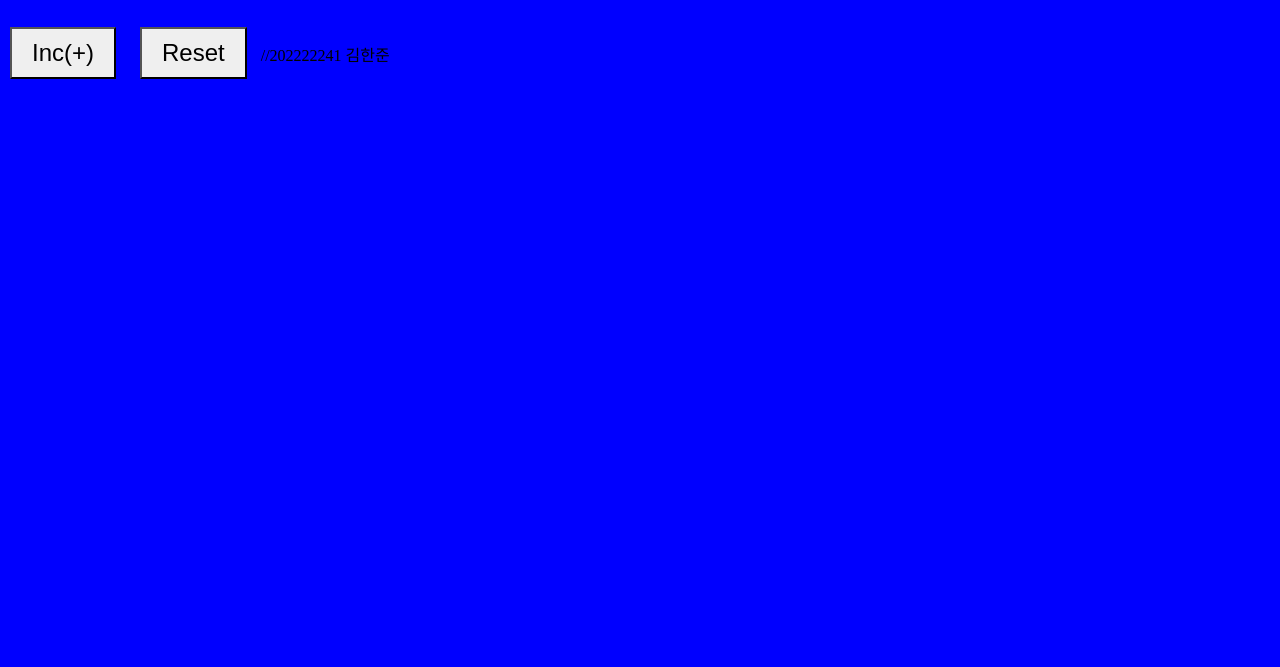
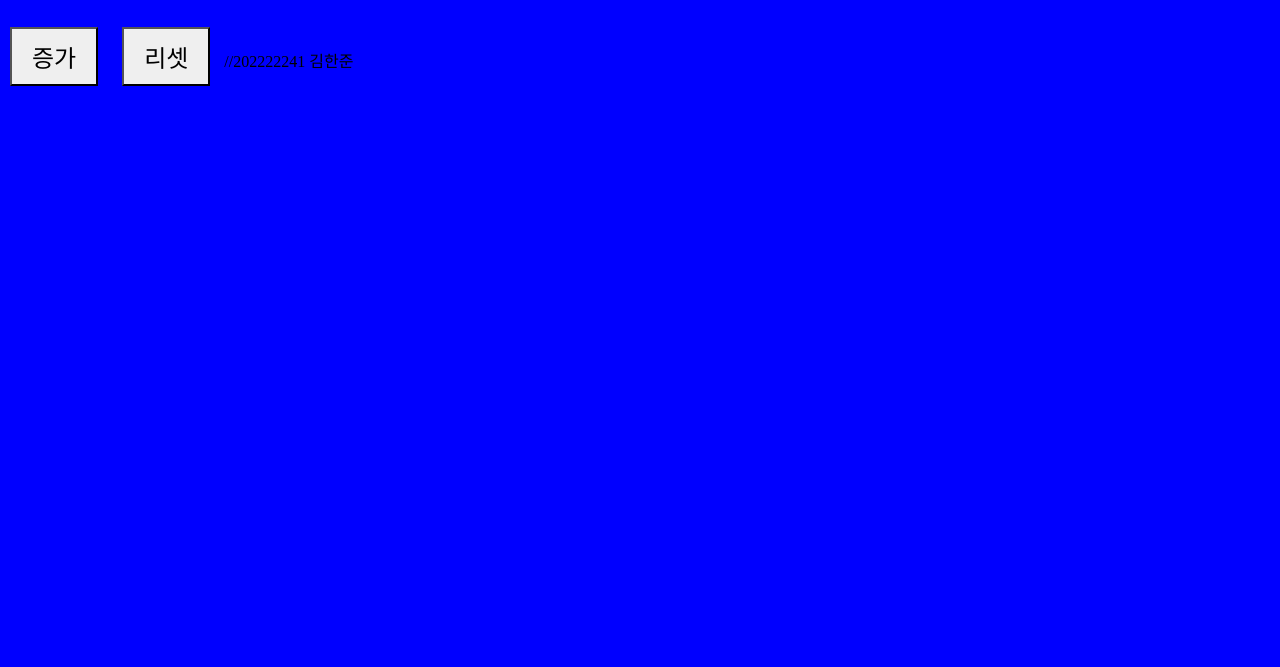
Before and after one commit to EmiFukuju/My-Tomorrow-Your-Yesterday, a plain HTML site: page day06/카운터.html in a window 1280 px wide. Shown: the part 133-800 px from the top of the page. Drawn offline with Linux system fonts and the light colour scheme.

Commit message:
카운터

```diff
--- a/day06/카운터.html
+++ b/day06/카운터.html
@@ -36,8 +36,8 @@
 </head>
 <body>
     <h1 id ="counter">카운터: </h1>
-    <button id="btn-inc">Inc(+)</button>
-    <button id="btn-reset">Reset</button>
+    <button id="btn-inc">증가</button>
+    <button id="btn-reset">리셋</button>
 <script>
     var countText = document.getElementById("counter");
     var btnInc = document.getElementById("btn-inc");
```
